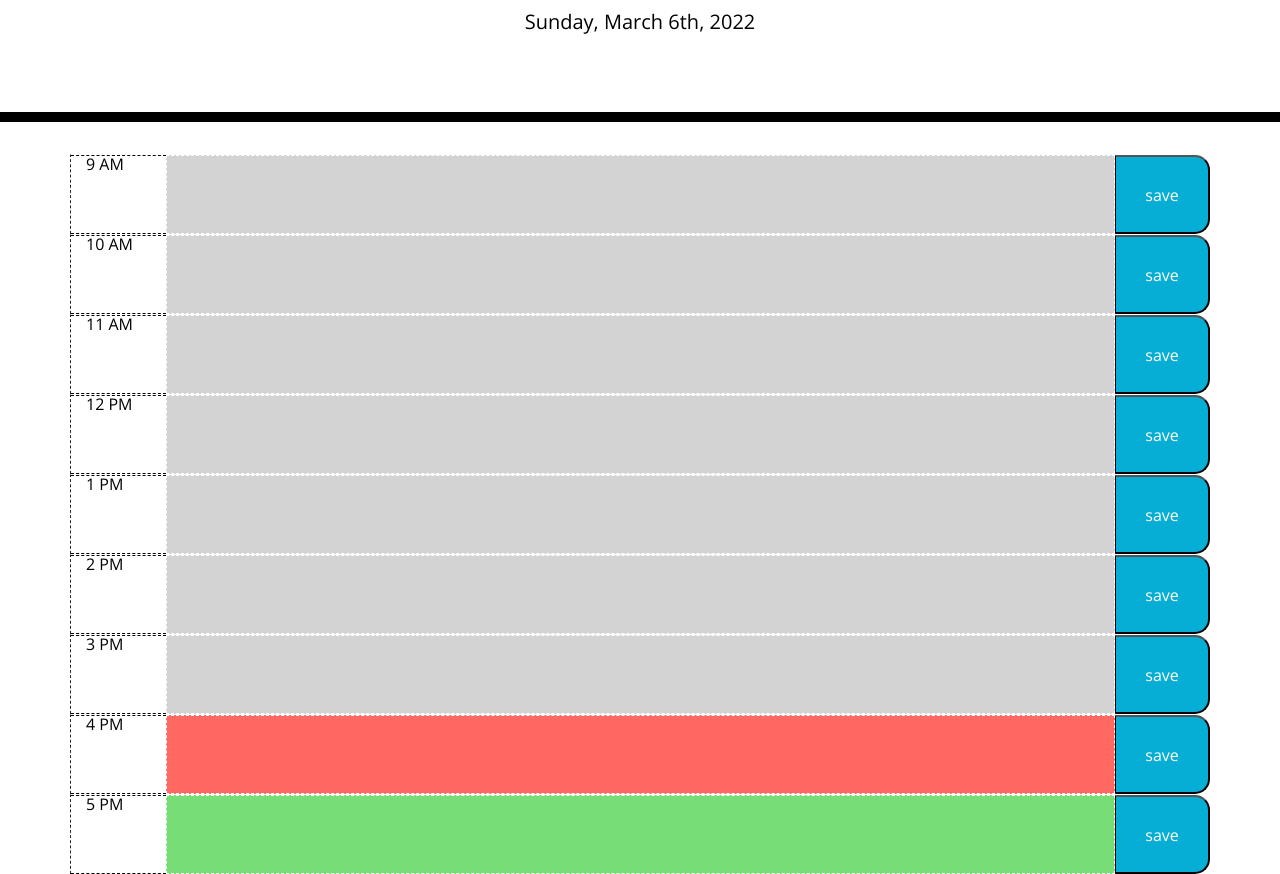
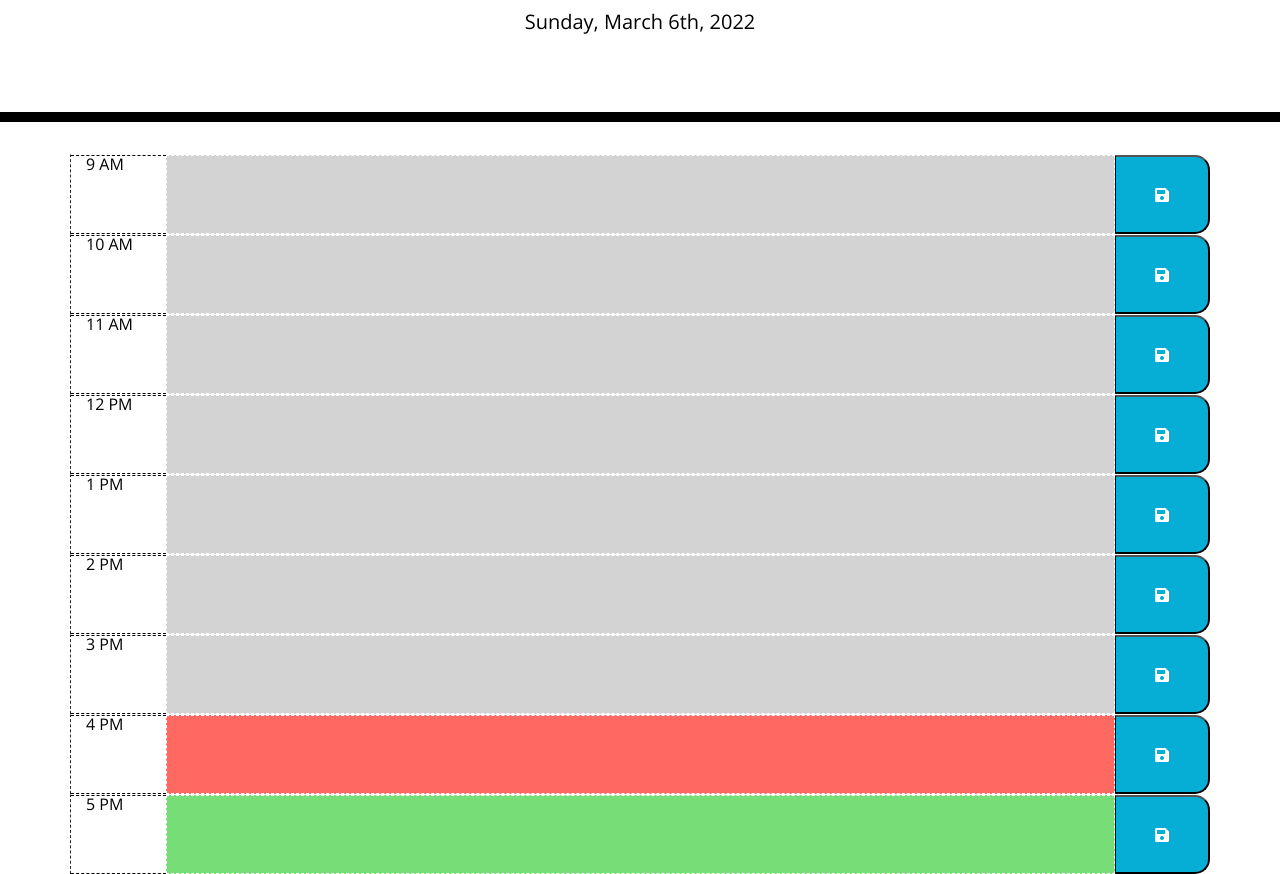
Before and after one commit to Ro-Galvan/daily-planner, a plain HTML site: page index.html in a window 1280 px wide. Shown: the part 182-1056 px from the top of the page. Drawn offline with nearby package versions, Linux system fonts and the light colour scheme.

Commit message:
updated screenshot for readme

```diff
--- a/index.html
+++ b/index.html
@@ -33,47 +33,47 @@
       <div class="row">
         <div class="col-1 hour">9 AM</div>
         <textarea class="col-10 description"></textarea>
-        <button class="col-1 saveBtn">save</button>
+        <button class="col-1 saveBtn"><i class="fas fa-save"></i></button>
       </div>
       <div class="row">
         <div class="col-1 hour">10 AM</div>
         <textarea class="col-10 description"></textarea>
-        <button class="col-1 saveBtn">save</button>
+        <button class="col-1 saveBtn"><i class="fas fa-save"></i></button>
       </div>
       <div class="row">
         <div class="col-1 hour">11 AM</div>
         <textarea class="col-10 description"></textarea>
-        <button class="col-1 saveBtn">save</button>
+        <button class="col-1 saveBtn"><i class="fas fa-save"></i></button>
       </div>
       <div class="row">
         <div class="col-1 hour">12 PM</div>
         <textarea class="col-10 description"></textarea>
-        <button class="col-1 saveBtn">save</button>
+        <button class="col-1 saveBtn"><i class="fas fa-save"></i></button>
       </div>
       <div class="row">
         <div class="col-1 hour">1 PM</div>
         <textarea class="col-10 description"></textarea>
-        <button class="col-1 saveBtn">save</button>
+        <button class="col-1 saveBtn"><i class="fas fa-save"></i></button>
       </div>
       <div class="row">
         <div class="col-1 hour">2 PM</div>
         <textarea class="col-10 description"></textarea>
-        <button class="col-1 saveBtn">save</button>
+        <button class="col-1 saveBtn"><i class="fas fa-save"></i></button>
       </div>
       <div class="row">
         <div class="col-1 hour">3 PM</div>
         <textarea class="col-10 description"></textarea>
-        <button class="col-1 saveBtn">save</button>
+        <button class="col-1 saveBtn"><i class="fas fa-save"></i></button>
       </div>
       <div class="row">
         <div class="col-1 hour">4 PM</div>
         <textarea class="col-10 description"></textarea>
-        <button class="col-1 saveBtn">save</button>
+        <button class="col-1 saveBtn"><i class="fas fa-save"></i></button>
       </div>
       <div class="row">
         <div class="col-1 hour">5 PM</div>
         <textarea class="col-10 description"></textarea>
-        <button class="col-1 saveBtn">save</button>
+        <button class="col-1 saveBtn"><i class="fas fa-save"></i></button>
       </div>
     </div>
 
```
Also changed, not shown: assets/Screenshot.png.
